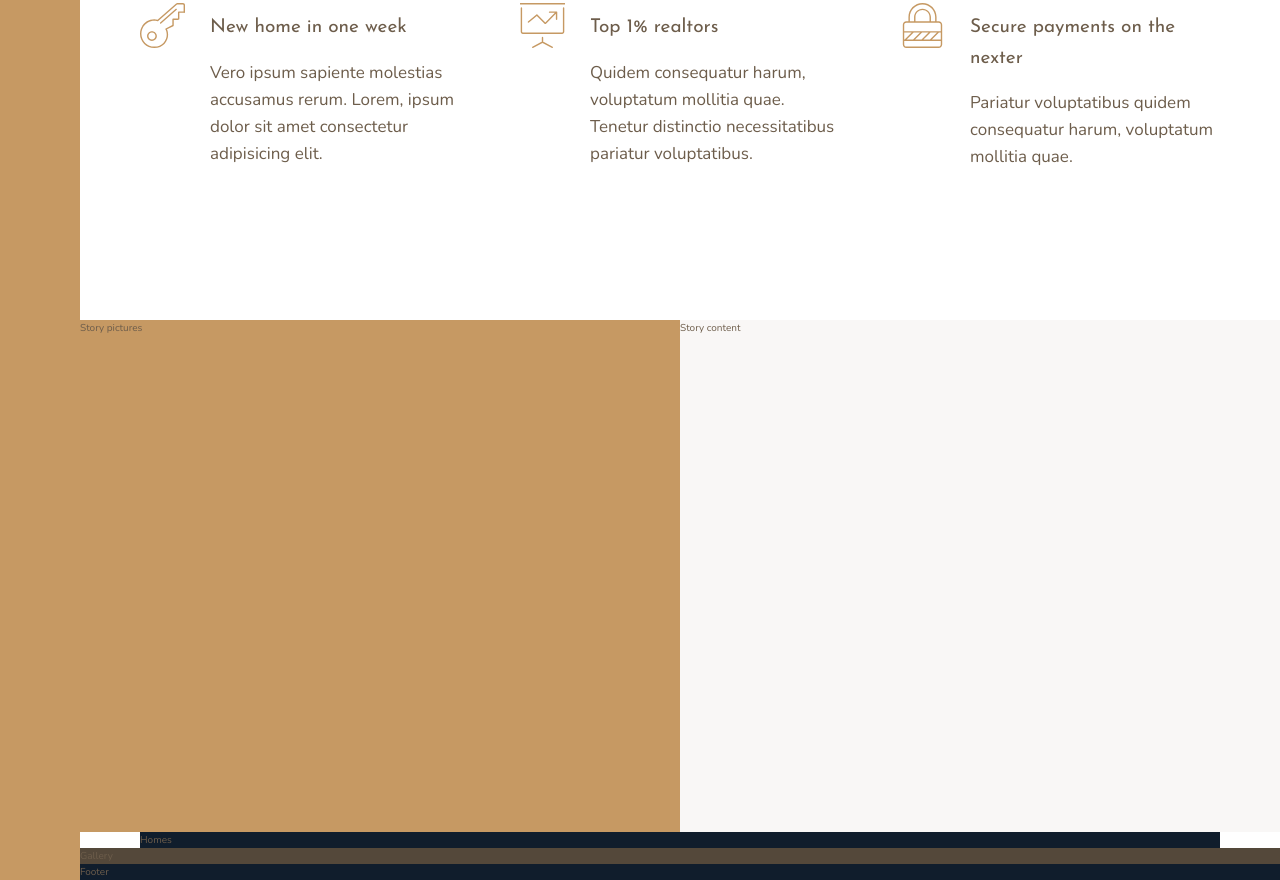
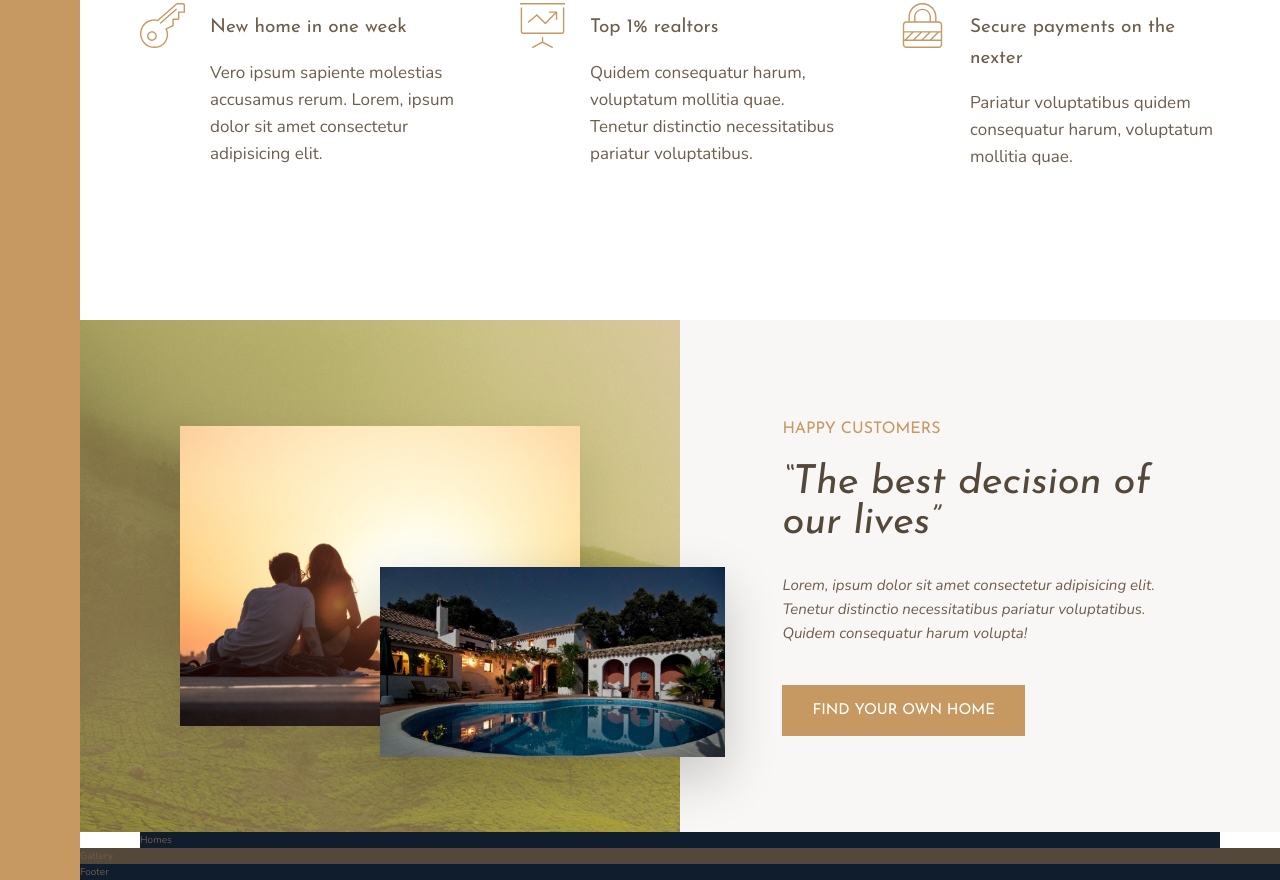
Before and after one commit to DeltaLF/Udemy-Advanced-CSS-and-Sass, a website: page Nexter_project/index.html in a window 1280 px wide. Shown: the part 991-1871 px from the top of the page. Drawn offline with nearby package versions, Linux system fonts and the light colour scheme.

Commit message:
Nexter story page: using flex box, grid to setup layout inside a page

```diff
--- a/Nexter_project/index.html
+++ b/Nexter_project/index.html
@@ -83,9 +83,27 @@
       </div>
     </section>
 
-    <div class="story__pictures">Story pictures</div>
+    <div class="story__pictures">
+      <img
+        src="img/story-1.jpeg"
+        alt="Couple with new house"
+        class="story__img--1"
+      />
+      <img src="img/story-2.jpeg" alt="New house" class="story__img--2" />
+    </div>
 
-    <div class="story__content">Story content</div>
+    <div class="story__content">
+      <h3 class="heading-3 mb-sm">Happy Customers</h3>
+      <h2 class="heading-2 heading-2--dark mb-md">
+        &ldquo;The best decision of our lives&rdquo;
+      </h2>
+      <p class="story__text">
+        Lorem, ipsum dolor sit amet consectetur adipisicing elit. Tenetur
+        distinctio necessitatibus pariatur voluptatibus. Quidem consequatur
+        harum volupta!
+      </p>
+      <button class="btn">Find your own home</button>
+    </div>
 
     <section class="homes">Homes</section>
 
--- a/Nexter_project/sass/_story.scss
+++ b/Nexter_project/sass/_story.scss
@@ -2,9 +2,51 @@
   &__pictures {
     background-color: $color-primary;
     grid-column: full-start / col-end 4;
+    background-image: linear-gradient(
+        rgba($color-primary, 0.5),
+        rgba($color-primary, 0.5)
+      ),
+      url(../img/back.jpg);
+
+    display: grid;
+    grid-template-rows: repeat(6, 1fr);
+    grid-template-columns: repeat(6, 1fr);
+    align-items: center;
   }
+  &__img--1 {
+    width: 100%;
+    grid-row: 2 / span 4;
+    grid-column: 2 / span 4;
+    box-shadow: 0 2rem 5rem rgba(#000, 0.1);
+  }
+
+  &__img--2 {
+    width: 115%;
+    grid-row: 4 / span 2;
+    grid-column: 4 / span 3;
+    z-index: 20;
+    box-shadow: 0 2rem 5rem rgba(#000, 0.2);
+  }
+
   &__content {
     background-color: $color-grey-light-1;
     grid-column: col-start 5 / full-end;
+    padding: 6rem 8vw;
+
+    // flex box approach
+    // display: flex;
+    // flex-direction: column;
+    // align-items: start;
+    // justify-content: center;
+    // grid approach
+    display: grid;
+    align-content: center;
+    justify-items: start;
+  }
+
+  &__text {
+    font-size: 1.5rem;
+    font-style: italic;
+    margin-bottom: 4rem;
   }
 }
--- a/Nexter_project/sass/_typography.scss
+++ b/Nexter_project/sass/_typography.scss
@@ -8,9 +8,21 @@
 }
 .heading-2 {
   @extend %heading;
+  font-size: 4rem;
+  font-style: italic;
+  line-height: 1;
+  &--light {
+    color: $color-grey-light-1;
+  }
+  &--dark {
+    color: $color-grey-dark-1;
+  }
 }
 .heading-3 {
   @extend %heading;
+  font-size: 1.6rem;
+  color: $color-primary;
+  text-transform: uppercase;
 }
 .heading-4 {
   @extend %heading;
@@ -23,3 +35,34 @@
     color: $color-grey-dark-1;
   }
 }
+
+.btn {
+  background-color: $color-primary;
+  color: #fff;
+  border: none;
+  border-radius: 0;
+  font-family: $font-display;
+  font-size: 1.5rem;
+  text-transform: uppercase;
+  padding: 1.8rem 3rem;
+  cursor: pointer;
+  transition: all 0.2s;
+
+  &:hover {
+    background-color: $color-primary-dark;
+  }
+}
+
+// to adapt differnt heeader used cases
+.mb-sm {
+  margin-bottom: 2rem;
+}
+.mb-md {
+  margin-bottom: 3rem;
+}
+.mb-lg {
+  margin-bottom: 4rem;
+}
+.mb-hg {
+  margin-bottom: 8rem;
+}
```
Also changed, not shown: Nexter_project/css/style.css.
